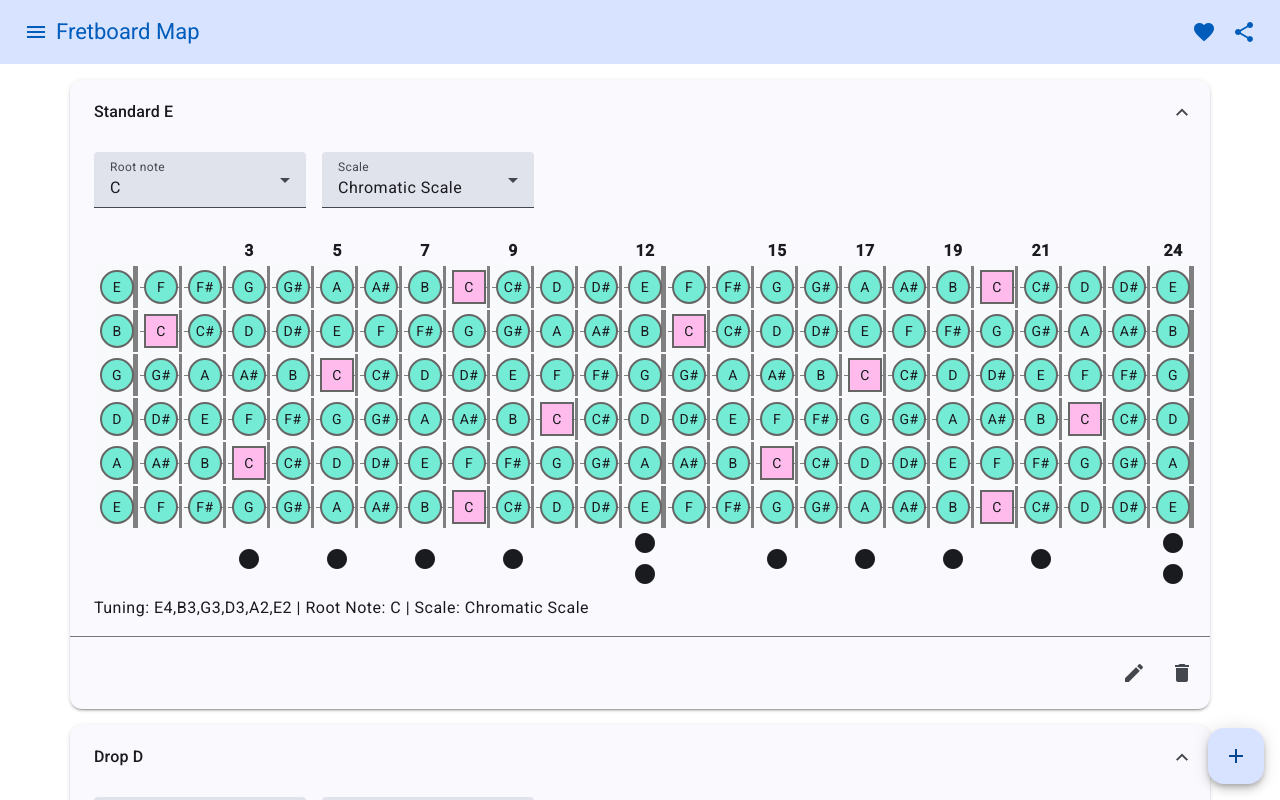
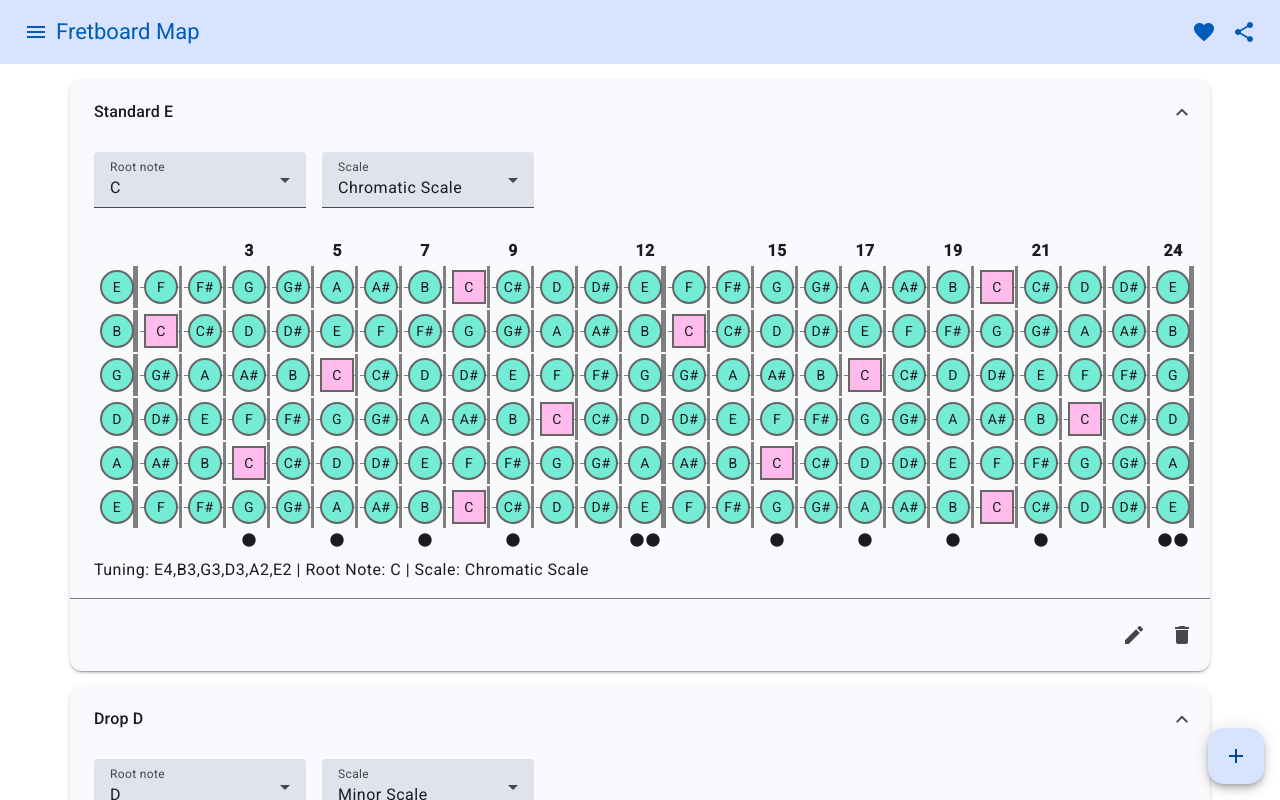
Before and after one commit to yuriity/fretboard-map, an Angular app: page / in a window 1280 px wide. Shown: the top 800 px of the page. Built offline with nearby package versions, Linux system fonts and the light colour scheme.

Commit message:
Update FretboardComponent to use circle markers for icons; enhance styles for better visual consistency

```diff
--- a/src/app/components/fretboard-card/fretboard/fretboard.component.html
+++ b/src/app/components/fretboard-card/fretboard/fretboard.component.html
@@ -43,33 +43,33 @@
       <th></th>
       <th></th>
       <th></th>
-      <th><mat-icon>brightness_1</mat-icon></th>
+      <th><mat-icon class="circle-marker">brightness_1</mat-icon></th>
       <th></th>
-      <th><mat-icon>brightness_1</mat-icon></th>
+      <th><mat-icon class="circle-marker">brightness_1</mat-icon></th>
       <th></th>
-      <th><mat-icon>brightness_1</mat-icon></th>
+      <th><mat-icon class="circle-marker">brightness_1</mat-icon></th>
       <th></th>
-      <th><mat-icon>brightness_1</mat-icon></th>
+      <th><mat-icon class="circle-marker">brightness_1</mat-icon></th>
       <th></th>
       <th></th>
       <th>
-        <mat-icon>brightness_1</mat-icon>
-        <mat-icon>brightness_1</mat-icon>
+        <mat-icon class="circle-marker">brightness_1</mat-icon>
+        <mat-icon class="circle-marker">brightness_1</mat-icon>
       </th>
       <th></th>
       <th></th>
-      <th><mat-icon>brightness_1</mat-icon></th>
+      <th><mat-icon class="circle-marker">brightness_1</mat-icon></th>
       <th></th>
-      <th><mat-icon>brightness_1</mat-icon></th>
+      <th><mat-icon class="circle-marker">brightness_1</mat-icon></th>
       <th></th>
-      <th><mat-icon>brightness_1</mat-icon></th>
+      <th><mat-icon class="circle-marker">brightness_1</mat-icon></th>
       <th></th>
-      <th><mat-icon>brightness_1</mat-icon></th>
+      <th><mat-icon class="circle-marker">brightness_1</mat-icon></th>
       <th></th>
       <th></th>
       <th>
-        <mat-icon>brightness_1</mat-icon>
-        <mat-icon>brightness_1</mat-icon>
+        <mat-icon class="circle-marker">brightness_1</mat-icon>
+        <mat-icon class="circle-marker">brightness_1</mat-icon>
       </th>
     </tr>
   </table>
--- a/src/app/components/fretboard-card/fretboard/fretboard.component.scss
+++ b/src/app/components/fretboard-card/fretboard/fretboard.component.scss
@@ -12,3 +12,9 @@ table {
       border: 0;
   }
 }
+
+.circle-marker {
+  font-size: 16px;
+  height: 16px;
+  width: 16px;
+}
```
